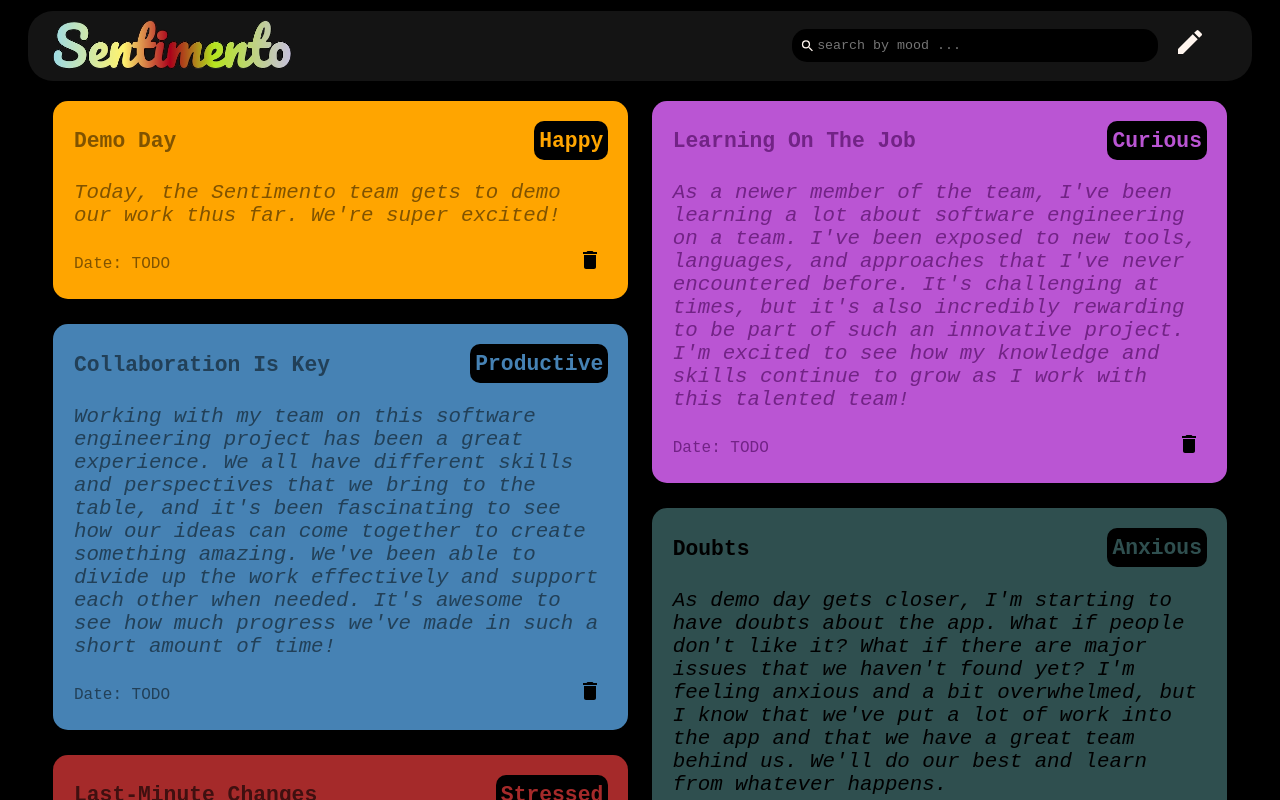
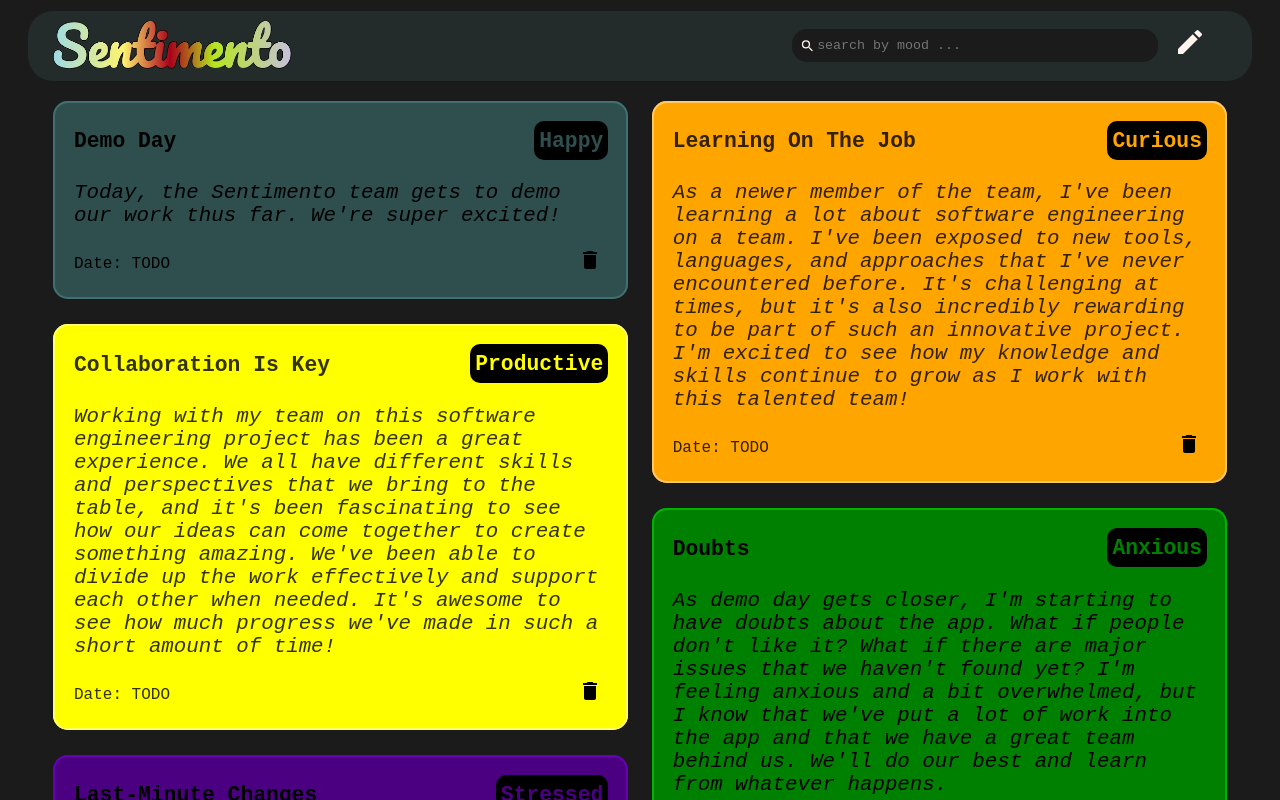
Before and after one commit to AnthonyLupica/Sentimento, a React (Vite) app in the folder react-app/: page / in a window 1280 px wide. Shown: the top 800 px of the page. Built offline with nearby package versions, Linux system fonts and the light colour scheme.

Commit message:
Check-in

```diff
--- a/react-app/package.json
+++ b/react-app/package.json
@@ -4,7 +4,7 @@
   "version": "0.0.0",
   "type": "module",
   "scripts": {
-    "dev": "vite",
+    "dev": "vite --port 3000 --open http://localhost:3000",
     "build": "vite build",
     "preview": "vite preview"
   },
--- a/react-app/src/JournalData.jsx
+++ b/react-app/src/JournalData.jsx
@@ -10,7 +10,7 @@ const data = [
         id: nanoid(),
         title: "Demo Day",
         mood: "Happy",
-        color: "orange",
+        color: "darkslategrey",
         text: "Today, the Sentimento team gets to demo our work thus far. We're super excited!",
         dateAndTime: "Date: TODO"
     },
@@ -18,7 +18,7 @@ const data = [
         id: nanoid(),
         title: "Learning on the Job",
         mood: "Curious",
-        color: "mediumorchid",
+        color: "orange",
         text: "As a newer member of the team, I've been learning a lot about software engineering on a team. I've been exposed to new tools, languages, and approaches that I've never encountered before. It's challenging at times, but it's also incredibly rewarding to be part of such an innovative project. I'm excited to see how my knowledge and skills continue to grow as I work with this talented team!",
         dateAndTime: "Date: TODO"
     },
@@ -26,7 +26,7 @@ const data = [
         id: nanoid(),
         title: "Collaboration is Key",
         mood: "Productive",
-        color: "steelblue",
+        color: "yellow",
         text: "Working with my team on this software engineering project has been a great experience. We all have different skills and perspectives that we bring to the table, and it's been fascinating to see how our ideas can come together to create something amazing. We've been able to divide up the work effectively and support each other when needed. It's awesome to see how much progress we've made in such a short amount of time!",
         dateAndTime: "Date: TODO"
     },
@@ -34,7 +34,7 @@ const data = [
         id: nanoid(),
         title: "Doubts",
         mood: "Anxious",
-        color: "DarkSlateGray",
+        color: "green",
         text: "As demo day gets closer, I'm starting to have doubts about the app. What if people don't like it? What if there are major issues that we haven't found yet? I'm feeling anxious and a bit overwhelmed, but I know that we've put a lot of work into the app and that we have a great team behind us. We'll do our best and learn from whatever happens.",
         dateAndTime: "Date: TODO"
     },
@@ -42,7 +42,7 @@ const data = [
         id: nanoid(),
         title: "Last-Minute Changes",
         mood: "Stressed",
-        color: "brown",
+        color: "indigo",
         text: "With demo day fast approaching, we're making some last-minute changes to the app to address some feedback we've received. I'm feeling a bit stressed because we don't have much time, but I know that these changes will make the app better overall. We're testing everything thoroughly to make sure the changes don't cause any issues.",
         dateAndTime: "Date: TODO"
     },
@@ -50,7 +50,7 @@ const data = [
         id: nanoid(),
         title: "Feeling Accomplished",
         mood: "Proud",
-        color: "green",
+        color: "violet",
         text: "As we near the demo day, I can't help but feel proud of what we've accomplished as a team. We've overcome a lot of obstacles and have put in countless hours of hard work. It's rewarding to see our project come to life and I'm grateful to be a part of this journey.",
         dateAndTime: "Date: TODO"
     }
--- a/react-app/src/components/Journal.jsx
+++ b/react-app/src/components/Journal.jsx
@@ -15,8 +15,16 @@ export default function Journal(props) {
     const [showDeleteConfirmation, setShowDeleteConfirmation] = React.useState(false);
     const [randomDeletePleasantry, setRandomDeletePleasantry] = React.useState('');
 
-    // use tiny color library to slightly darken props.color by the value passed in .darken()
-    const shadowColor = tinycolor(props.color).darken(25).toString();
+    // logic to determine accent colors
+    let shadowColor;
+    let textColor;
+    if (tinycolor(props.color).isLight()) {
+        shadowColor = tinycolor(props.color).lighten(20).toString();
+        textColor = tinycolor(props.color).darken(40).toString();
+    } else {
+        shadowColor = tinycolor(props.color).lighten(10).toString();
+        textColor = tinycolor(props.color).darken(50).toString();
+    }
 
     // an array of pre-defined placeholder text for delete confirmation messages
     const deleteTexts = [
@@ -48,7 +56,7 @@ export default function Journal(props) {
     // chunk of UI for display of a delete confirmation message
     const deleteConfirmationUI = (
         <div className="DeleteConfirmation--Container">
-            <small className="Footer--Text Delete--Confirmation" style={{ textShadow: `1px 1px 0px ${shadowColor}` }}>{randomDeletePleasantry}</small>
+            <small className="Footer--Text Delete--Confirmation" style={{ textShadow: `1px 1px 0px ${textColor}` }}>{randomDeletePleasantry}</small>
             <button className="Delete--Button"
                     style={{ backgroundColor: props.color }}
                     onClick={() => props.handleDeleteJournal(props.id)}
@@ -60,22 +68,22 @@ export default function Journal(props) {
     );
 
     return (
-        <div className="JournalBox" style={{ backgroundColor: props.color }}>
+        <div className="JournalBox" style={{ backgroundColor: props.color, boxShadow: `inset 0 0 0 2px ${shadowColor}` }}>
 
             {/* containing div for journal title and mood display */}
             <div className="Header">
-                <small className="Journal--Title" style={{ textShadow: `1px 1px 0px ${shadowColor}`}}> {props.title} </small>
+                <small className="Journal--Title" style={{ textShadow: `1px 1px 0px ${textColor}`}}> {props.title} </small>
                 <div className="Emotion--Display" style={{ color: props.color }}>
                     <small> {props.mood} </small>
                 </div>
             </div>
 
             {/* the journal entry content */}
-            <p className="Journal--Text" style={{ textShadow: `1px 1px 0px ${shadowColor}` }}> {props.text} </p>
+            <p className="Journal--Text" style={{ textShadow: `1px 1px 0px ${textColor}` }}> {props.text} </p>
 
             {/* containing div for date of submission and delete icon */}
             <div className="Footer">
-                <small className="Footer--Text" style={{ textShadow: `1px 1px 0px ${shadowColor}` }}> {props.dateAndTime} </small>
+                <small className="Footer--Text" style={{ textShadow: `1px 1px 0px ${textColor}` }}> {props.dateAndTime} </small>
 
                 {/* conditionally render one of the delete UIs depending on the value of showDeleteConfirmation */}
                 {showDeleteConfirmation ? deleteConfirmationUI : deleteUI}
--- a/react-app/src/styles/App.css
+++ b/react-app/src/styles/App.css
@@ -6,9 +6,8 @@
 body {
     /* padding for all visible content */
     padding: 45px;
-
     /* text color for the body */
-    background-color: black;
+    background-color: #1b1b1b;
 }
 
 .Container {
--- a/react-app/src/styles/Navbar.css
+++ b/react-app/src/styles/Navbar.css
@@ -1,11 +1,6 @@
 /*
     NavBar.css includes any styles specific to the Navbar component
 */
-
-/* declare any frequently reused styles here */
-:root {
-    --create-background-color: rgb(20, 20, 20);
-}
 
 /* style all navs directly, as we will only have one */
 nav {
@@ -30,7 +25,7 @@ nav {
     height: 30px;
 
     /* background color is lighter than body color */
-    background-color: rgb(20, 20, 20);
+    background-color: #232b2b;
 }
 
 .Button--Container {
@@ -54,7 +49,7 @@ nav {
 /* styles for the button in the Navbar component for opening/closing the CreateJournal prompt */
 .Create--Button {
     /* match background color to the background color of the parent div */
-    background-color: var(--create-background-color);
+    background-color: #232b2b;
 
     /* scale up the size of the button */
     font-size: 200%;
--- a/react-app/src/styles/SearchJournal.css
+++ b/react-app/src/styles/SearchJournal.css
@@ -4,7 +4,7 @@
 
     border-radius: 15px;
 
-    background-color: black;
+    background-color: #1b1b1b;
 
     padding: 8px;
 
@@ -22,7 +22,7 @@
 
     color: seashell;
 
-    background-color: black;
+    background-color: #1b1b1b;
 
     width: 100%;
 
```
Also changed, not shown: 1 other file (tests, documents, lock files or other folders). Lines whose indentation alone changed are shown as unchanged.
